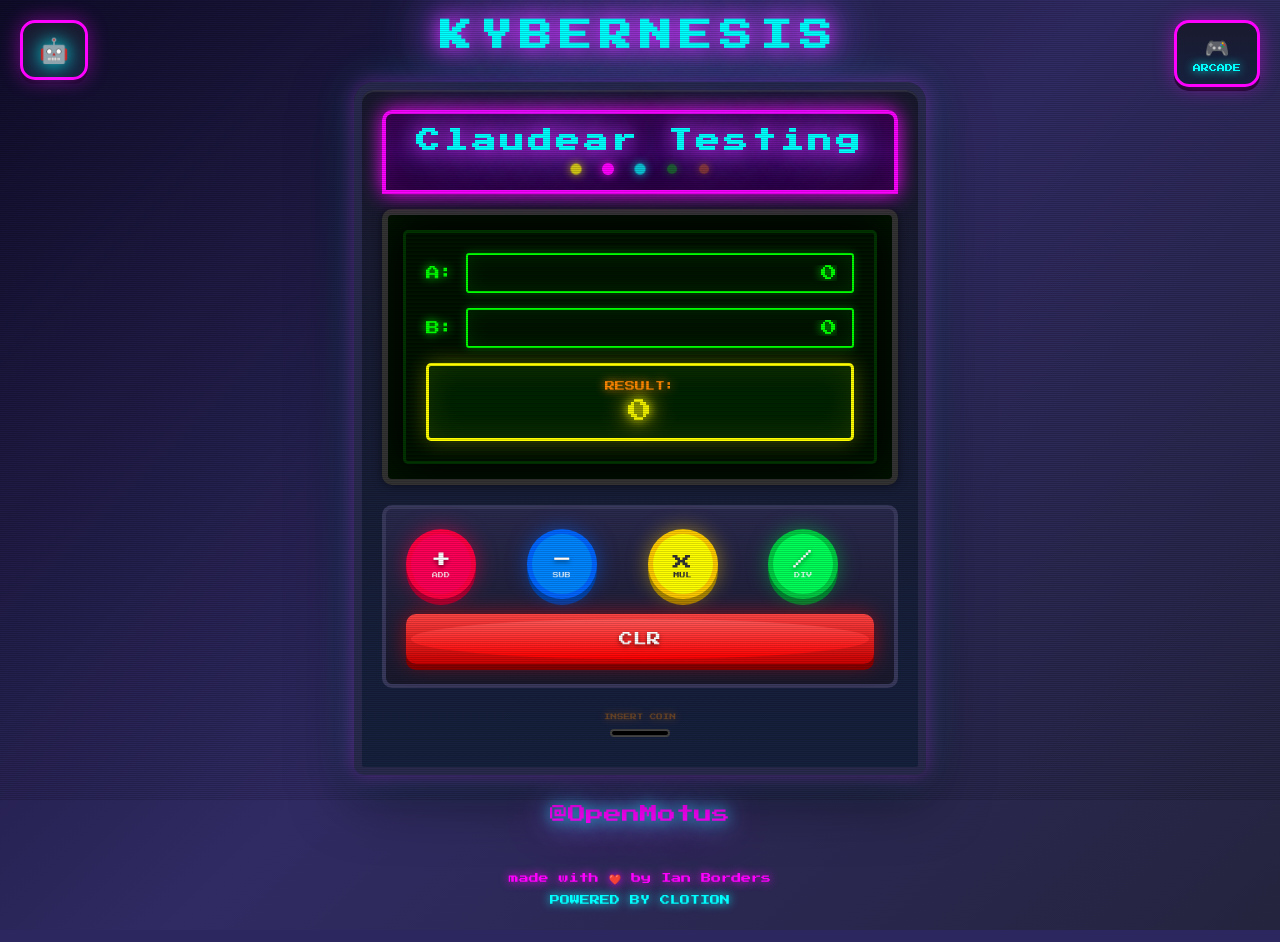
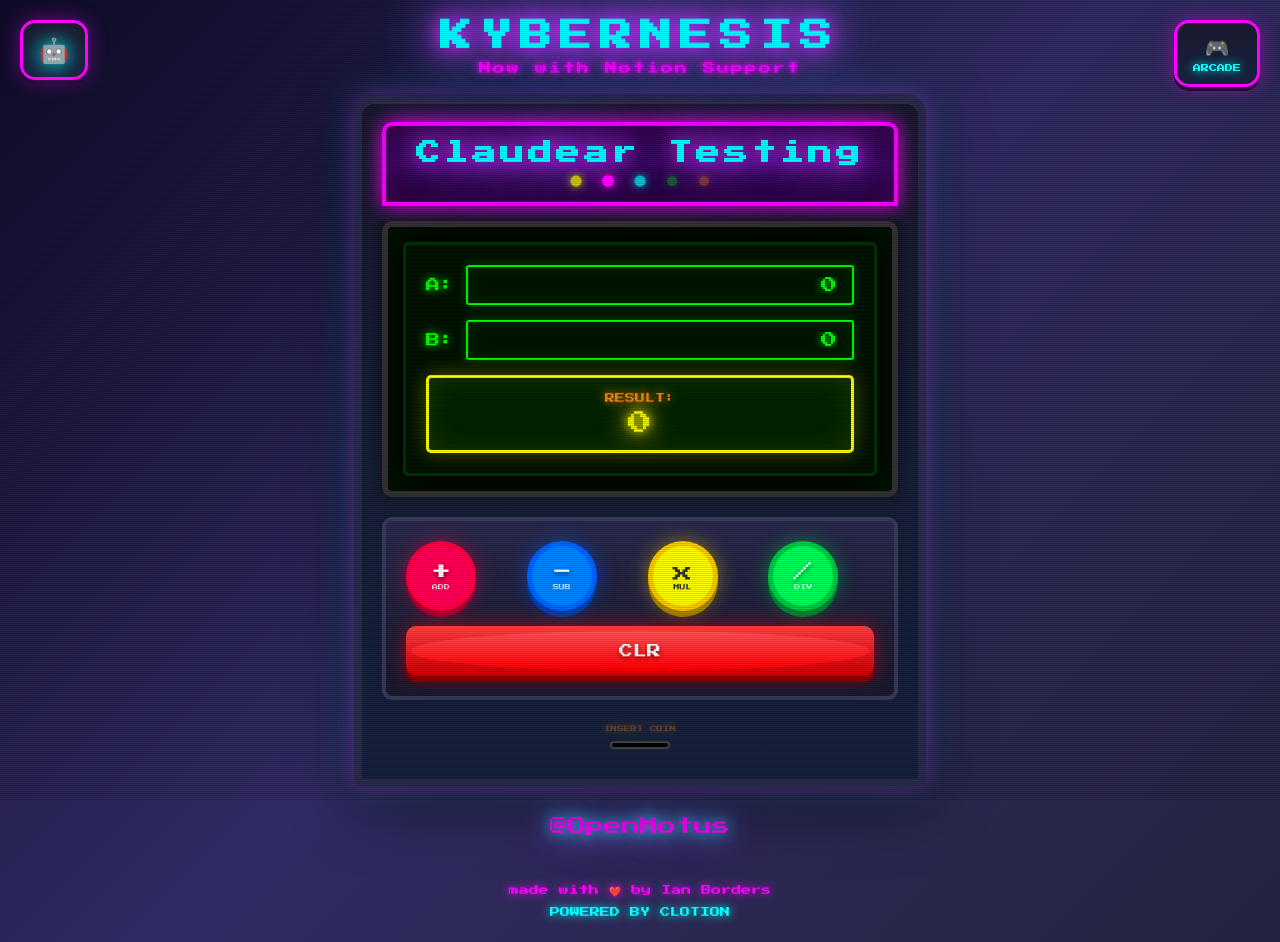
Before and after one commit to ianborders/claudiar-test, a Flask app: page / in a window 1280 px wide. Run offline with Flask 2, Linux system fonts and the light colour scheme.

Commit message:
Add "Now with Notion Support" subtitle under KYBERNESIS title (#22)
Adds a new page subtitle below the KYBERNESIS title to announce Notion
support. Includes theme-specific styling for all four themes (arcade,
cyberpunk, matrix, minimalist) to match each theme's aesthetic.

Co-authored-by: Claude Opus 4.5 <noreply@anthropic.com>

```diff
--- a/src/static/css/arcade.css
+++ b/src/static/css/arcade.css
@@ -42,7 +42,7 @@ body {
     font-size: 32px;
     color: var(--neon-cyan);
     text-align: center;
-    margin-bottom: 30px;
+    margin-bottom: 10px;
     letter-spacing: 8px;
     text-shadow:
         0 0 10px var(--neon-cyan),
@@ -50,6 +50,19 @@ body {
         0 0 40px var(--neon-pink),
         0 0 60px var(--neon-pink);
     animation: titleGlow 2s ease-in-out infinite alternate;
+}
+
+/* Page Subtitle */
+.page-subtitle {
+    font-family: 'Press Start 2P', cursive;
+    font-size: 12px;
+    color: var(--neon-pink);
+    text-align: center;
+    margin-bottom: 20px;
+    letter-spacing: 2px;
+    text-shadow:
+        0 0 5px var(--neon-pink),
+        0 0 10px var(--neon-pink);
 }
 
 /* CRT Scanlines Effect */
--- a/src/static/css/cyberpunk.css
+++ b/src/static/css/cyberpunk.css
@@ -663,9 +663,20 @@
     background-clip: text;
     -webkit-background-clip: text;
     text-align: center;
-    margin-bottom: 30px;
+    margin-bottom: 10px;
     letter-spacing: 10px;
     animation: glitch 2s infinite;
+}
+
+[data-theme="cyberpunk"] .page-subtitle {
+    font-family: 'Orbitron', sans-serif;
+    font-size: 14px;
+    font-weight: 500;
+    color: var(--cyber-pink);
+    text-align: center;
+    margin-bottom: 20px;
+    letter-spacing: 3px;
+    text-shadow: 0 0 10px var(--cyber-pink);
 }
 
 /* Responsive adjustments for cyberpunk */
--- a/src/static/css/matrix.css
+++ b/src/static/css/matrix.css
@@ -641,7 +641,7 @@
     font-weight: bold;
     color: var(--matrix-green);
     text-align: center;
-    margin-bottom: 30px;
+    margin-bottom: 10px;
     letter-spacing: 8px;
     text-transform: uppercase;
     text-shadow:
@@ -649,6 +649,18 @@
         0 0 10px var(--matrix-green),
         0 0 20px var(--matrix-glow);
     animation: matrixPulse 2s ease-in-out infinite;
+}
+
+[data-theme="matrix"] .page-subtitle {
+    font-family: 'Courier New', Courier, monospace;
+    font-size: 12px;
+    color: var(--matrix-bright);
+    text-align: center;
+    margin-bottom: 20px;
+    letter-spacing: 2px;
+    text-shadow:
+        0 0 5px var(--matrix-green),
+        0 0 10px var(--matrix-glow);
 }
 
 /* Responsive adjustments for matrix */
--- a/src/static/css/minimalist.css
+++ b/src/static/css/minimalist.css
@@ -363,10 +363,21 @@
     font-weight: 700;
     color: var(--min-text);
     text-align: center;
-    margin-bottom: 32px;
+    margin-bottom: 8px;
     letter-spacing: 4px;
     text-shadow: none;
     animation: none;
+}
+
+[data-theme="minimalist"] .page-subtitle {
+    font-family: -apple-system, BlinkMacSystemFont, 'Segoe UI', Roboto, Helvetica, Arial, sans-serif;
+    font-size: 14px;
+    font-weight: 400;
+    color: var(--min-secondary);
+    text-align: center;
+    margin-bottom: 24px;
+    letter-spacing: 1px;
+    text-shadow: none;
 }
 
 /* Responsive adjustments for minimalist */
--- a/src/templates/index.html
+++ b/src/templates/index.html
@@ -15,6 +15,7 @@
 <body>
     <div class="scanlines"></div>
     <h1 class="page-title">KYBERNESIS</h1>
+    <p class="page-subtitle">Now with Notion Support</p>
     <div class="logo" title="Claudear Testing">
         <span class="logo-icon">🤖</span>
     </div>
```
Also changed, not shown: tests/test_app.py (+5 -0 lines).
